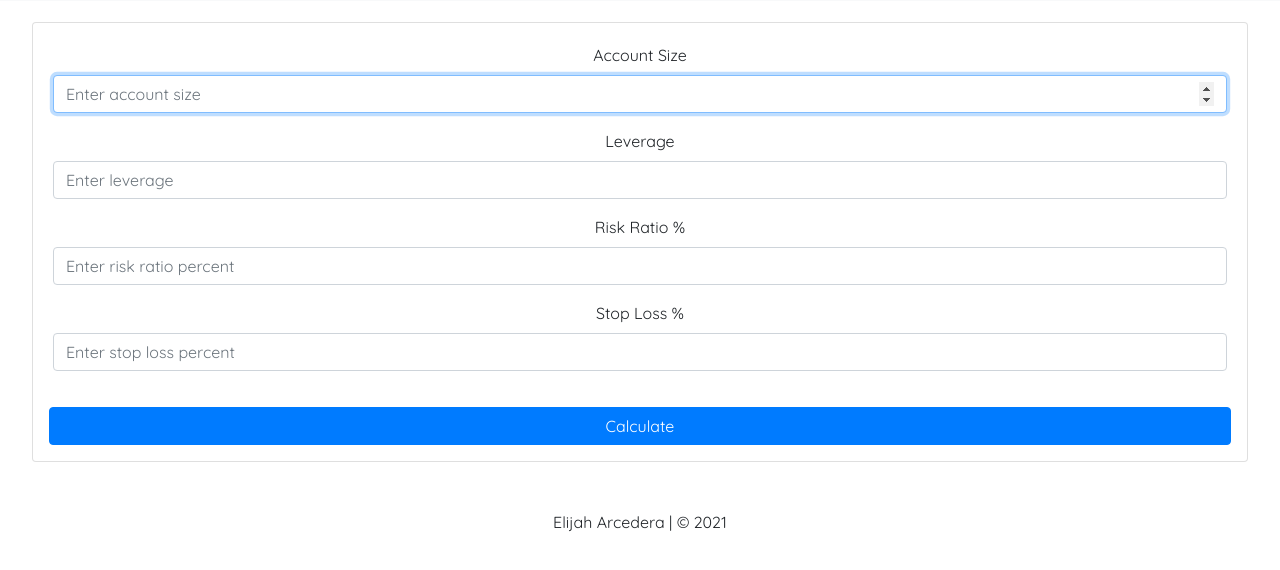
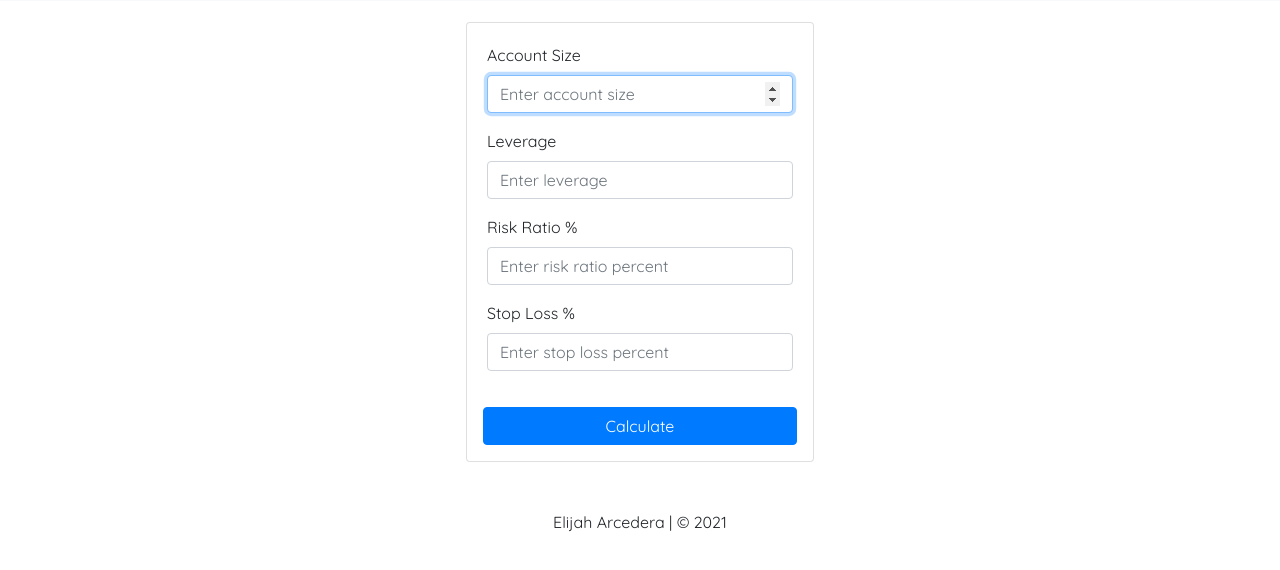
Before and after one commit to elijaharc/margin-cost-calculator, a plain HTML site: page index.html in a window 1280 px wide. Shown: the part 58-628 px from the top of the page. Drawn offline with nearby package versions, Linux system fonts and the light colour scheme.

Commit message:
[WIP] Adds left and mainCard css

```diff
--- a/style.css
+++ b/style.css
@@ -10,8 +10,14 @@ html {
   margin-top: 2.5rem;
 }
 
-.jumbotron {
-  padding: 1rem;
+.left {
+  float: left;
+}
+
+#mainCard {
+  max-width: 348px;
+  margin-left: auto;
+  margin-right: auto;
 }
 
 #result-display {
```
